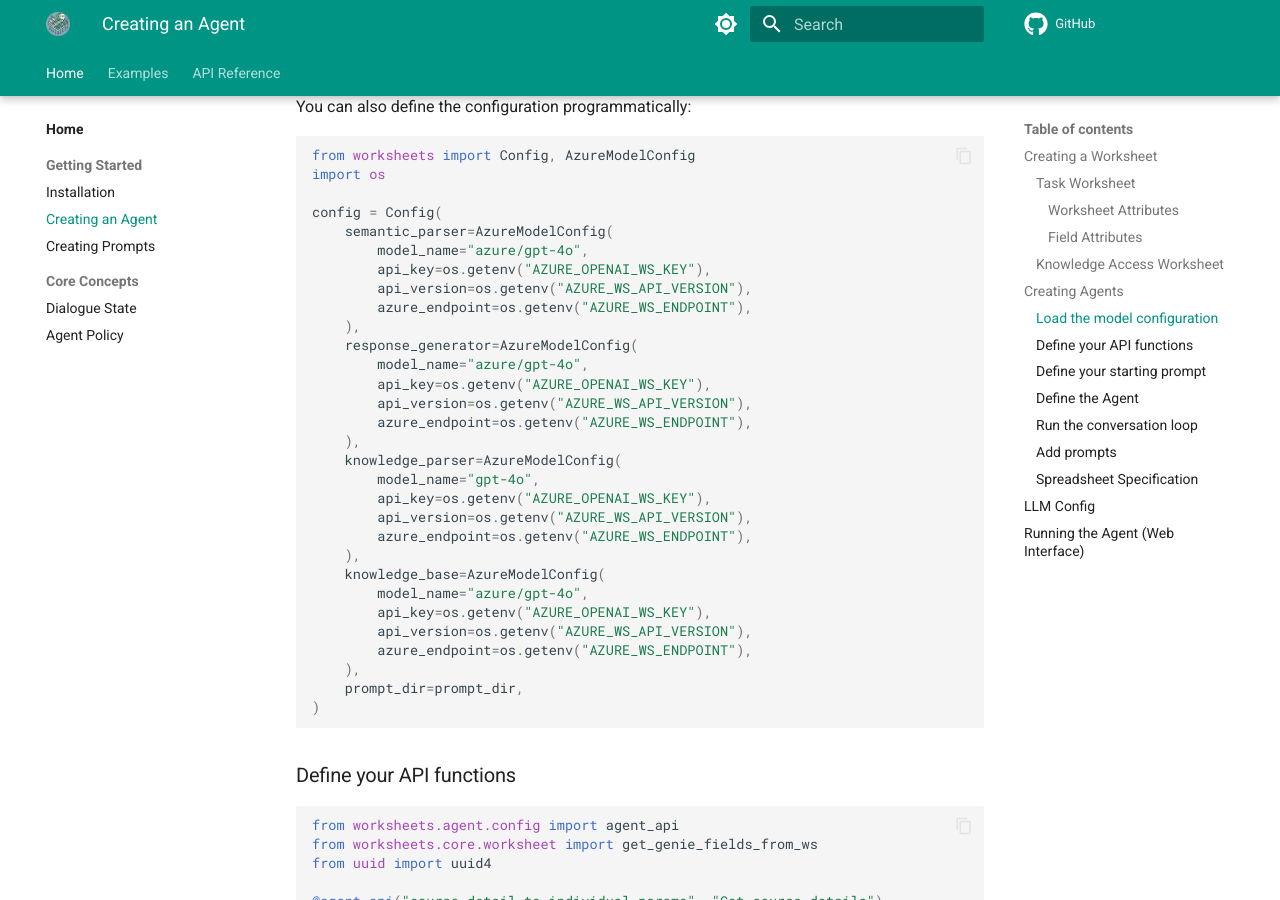
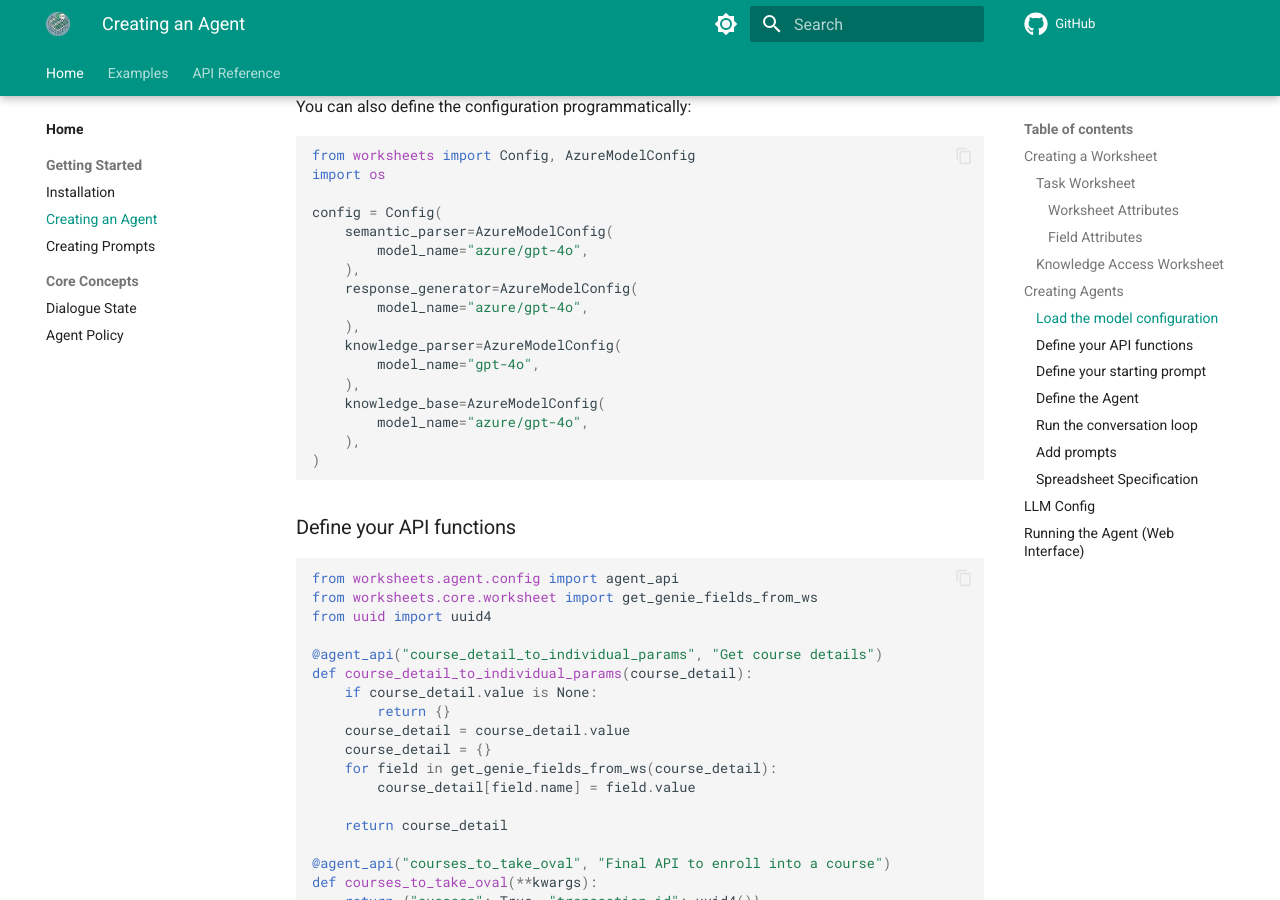
Before and after one commit to tianyhe/genie-worksheets, an MkDocs documentation site: the page built from docs/getting_started.md, in a window 1280 px wide and 900 px high, scrolled down 3511 px. Built offline with MkDocs 1.6.1 and Material for MkDocs 9.7.7, drawn with Linux system fonts in a browser that asks for light colours; comment, search, counter and statistics services are not loaded.

Commit message:
remove api version from openai call

````diff
--- a/docs/getting_started.md
+++ b/docs/getting_started.md
@@ -131,29 +131,16 @@ import os
 config = Config(
     semantic_parser=AzureModelConfig(
         model_name="azure/gpt-4o",
-        api_key=os.getenv("AZURE_OPENAI_WS_KEY"),
-        api_version=os.getenv("AZURE_WS_API_VERSION"),
-        azure_endpoint=os.getenv("AZURE_WS_ENDPOINT"),
     ),
     response_generator=AzureModelConfig(
         model_name="azure/gpt-4o",
-        api_key=os.getenv("AZURE_OPENAI_WS_KEY"),
-        api_version=os.getenv("AZURE_WS_API_VERSION"),
-        azure_endpoint=os.getenv("AZURE_WS_ENDPOINT"),
     ),
     knowledge_parser=AzureModelConfig(
         model_name="gpt-4o",
-        api_key=os.getenv("AZURE_OPENAI_WS_KEY"),
-        api_version=os.getenv("AZURE_WS_API_VERSION"),
-        azure_endpoint=os.getenv("AZURE_WS_ENDPOINT"),
     ),
     knowledge_base=AzureModelConfig(
         model_name="azure/gpt-4o",
-        api_key=os.getenv("AZURE_OPENAI_WS_KEY"),
-        api_version=os.getenv("AZURE_WS_API_VERSION"),
-        azure_endpoint=os.getenv("AZURE_WS_ENDPOINT"),
     ),
-    prompt_dir=prompt_dir,
 )
 ```
 
````
Also changed, not shown: 2 other files.
